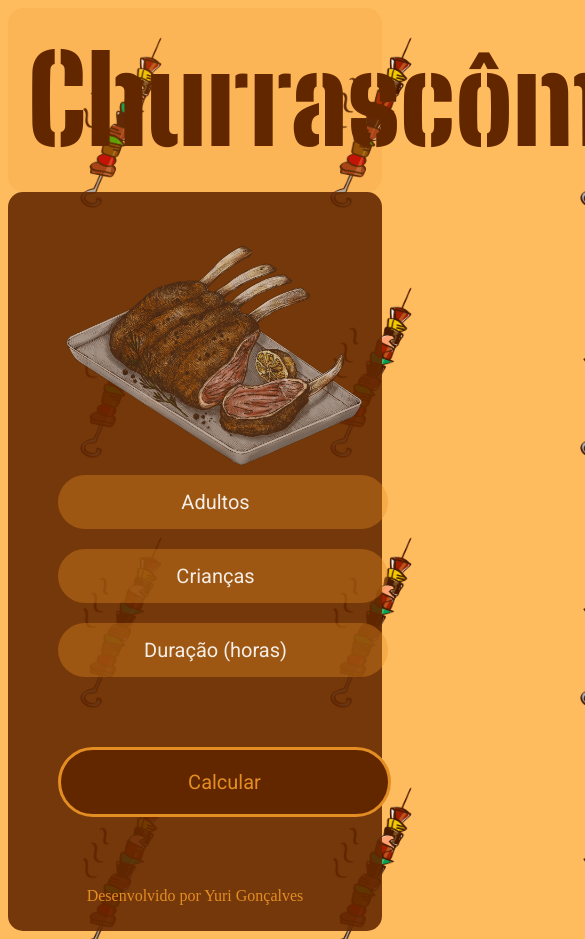
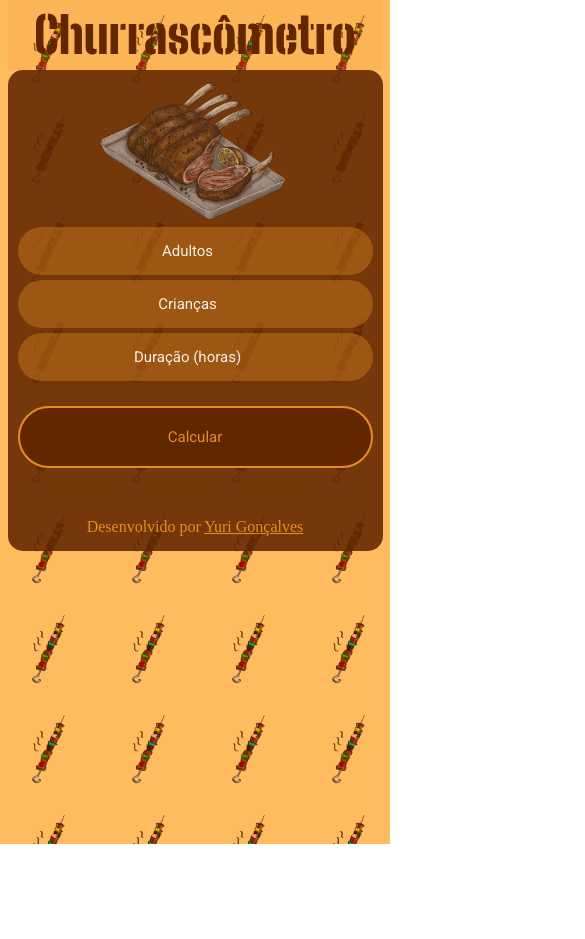
Before and after one commit to yuriv15/Churrascometro, a plain HTML site: page index.html in a window 390 px wide. Shown: the top 939 px of the page, 585 px wide, since content can reach past the window. After the commit the page ends 844 px from the top, so only its background shows below. Drawn offline with Linux system fonts and the light colour scheme; a web font is replaced by a local one.

Commit message:
um pouco de responsividade (talvez ruim p/ tablet)

```diff
--- a/css/style.css
+++ b/css/style.css
@@ -72,3 +72,101 @@ body {
     color: rgb(228, 141, 35);
     margin-top: 60px;
 }
+
+#link {
+    color: rgb(228, 141, 35);
+}
+
+#link:visited{
+    color: rgb(228, 141, 35);
+}
+
+#link:hover {
+    color: yellow;
+}
+
+@media screen and (max-width: 600px) {
+    body {
+        background-image: url("../images/barbecue.jpg");
+        background-size: 100px;
+        margin: 0;
+        padding: 0;
+    }
+
+    #container {
+        max-width: 375px;
+        background-color: rgba(99, 40, 0, 0.89);
+        padding: 10px;
+        margin: auto;
+        box-sizing: border-box;
+        border-radius: 15px;
+        text-align: center;
+
+    }
+
+    #logo {
+        width: 200px;
+        margin: 0;
+        opacity: 0.70;
+    }
+
+    #titulo {
+        padding: 5px;
+        max-width: 375px;
+        box-sizing: border-box;
+        margin: auto;
+        border-radius: 0;
+        color: rgb(99, 39, 0);
+        font-family: 'Big Shoulders Stencil Display', cursive;
+        font-size: 50px;
+        text-align: center;
+    }
+
+    .dados {
+        display: block;
+        padding: 15px;
+        margin-bottom: 5px;
+        box-sizing: border-box;
+        width: 100%;
+        font-size: 15px;
+        text-align: center;
+        border: none;
+        border-radius: 50px;
+        font-family: 'Roboto', sans-serif;
+        background-color: rgba(228, 141, 35, 0.37);
+        color: rgba(255, 255, 255, 0.897);
+    }
+
+    ::placeholder {
+        color: rgba(255, 255, 255, 0.897);
+    }
+
+    #botao{
+        padding: 20px;
+        margin-top: 20px;
+        width: 100%;
+        margin-bottom: 20px;
+        box-sizing: border-box;
+        font-size: 15px;
+        background-color: rgb(99, 39, 0);
+        color: rgb(228, 141, 35);
+        border-radius: 50px;
+        border-color: rgb(228, 141, 35);
+        border: solid 2px;
+        font-family: 'Roboto', sans-serif;
+    }
+
+    .resultado {
+        font-size: 1rem;
+        width: 100%;
+        text-align: center;
+        color: rgb(228, 141, 35);
+    }
+
+    #creditos {
+        text-align: center;
+        color: rgb(228, 141, 35);
+        margin-top: 30px;
+        margin-bottom: 5px;
+    }
+}
--- a/index.html
+++ b/index.html
@@ -26,7 +26,7 @@
         <p class="resultado" id="qtd_carne"></p>
         <p class="resultado" id="qtd_cerveja"></p>
         <p class="resultado" id="qtd_bebida"></p>
-        <p id="creditos">Desenvolvido por Yuri Gonçalves</p>
+        <p id="creditos">Desenvolvido por <a id = "link" href="https://github.com/yuriv15">Yuri Gonçalves</a></p>
         <script src="./script.js"></script>
     </div>
 </body>
--- a/script.js
+++ b/script.js
@@ -15,11 +15,11 @@ function calcular() {
     let refri_agua = 0;
     if (duracao <= 6) {
         carne = parseFloat(0.4 * adultos + 0.4 * 0.5 * criancas).toFixed(2);
-        cerveja = parseFloat(1.2 * adultos + 1.2 * 0.5 * criancas).toFixed(2);
+        cerveja = parseFloat(1.2 * adultos).toFixed(2);
         refri_agua = parseFloat(1 * adultos + 1 * 0.5 * criancas).toFixed(2);
     } else {
         carne = parseFloat(0.65 * adultos + 0.65 * 0.5 * criancas).toFixed(2);
-        cerveja = parseFloat(2 * adultos + 2 * 0.5 * criancas).toFixed(2);
+        cerveja = parseFloat(2 * adultos).toFixed(2);
         refri_agua = parseFloat(1.5 * adultos + 1.5 * 0.5 * criancas).toFixed(2);
     }
 
```
